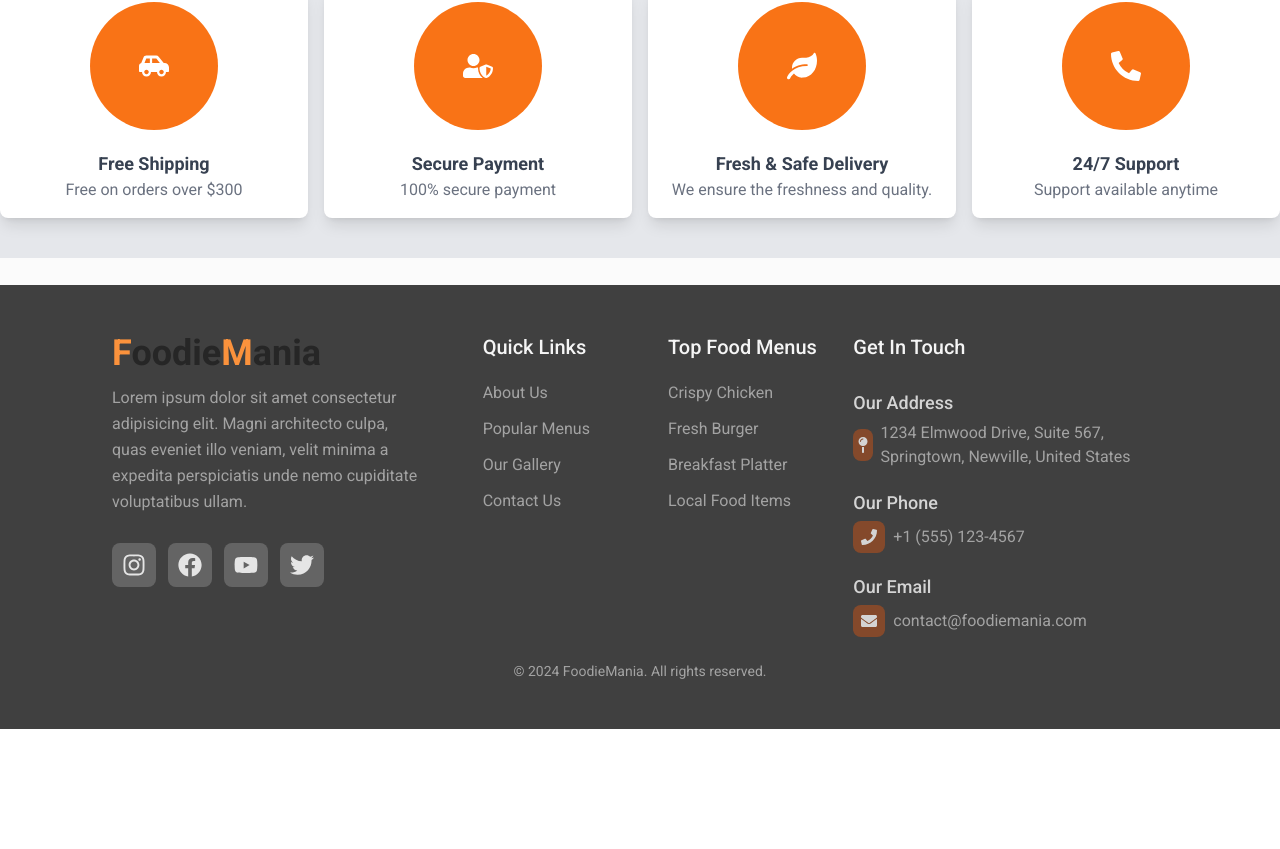
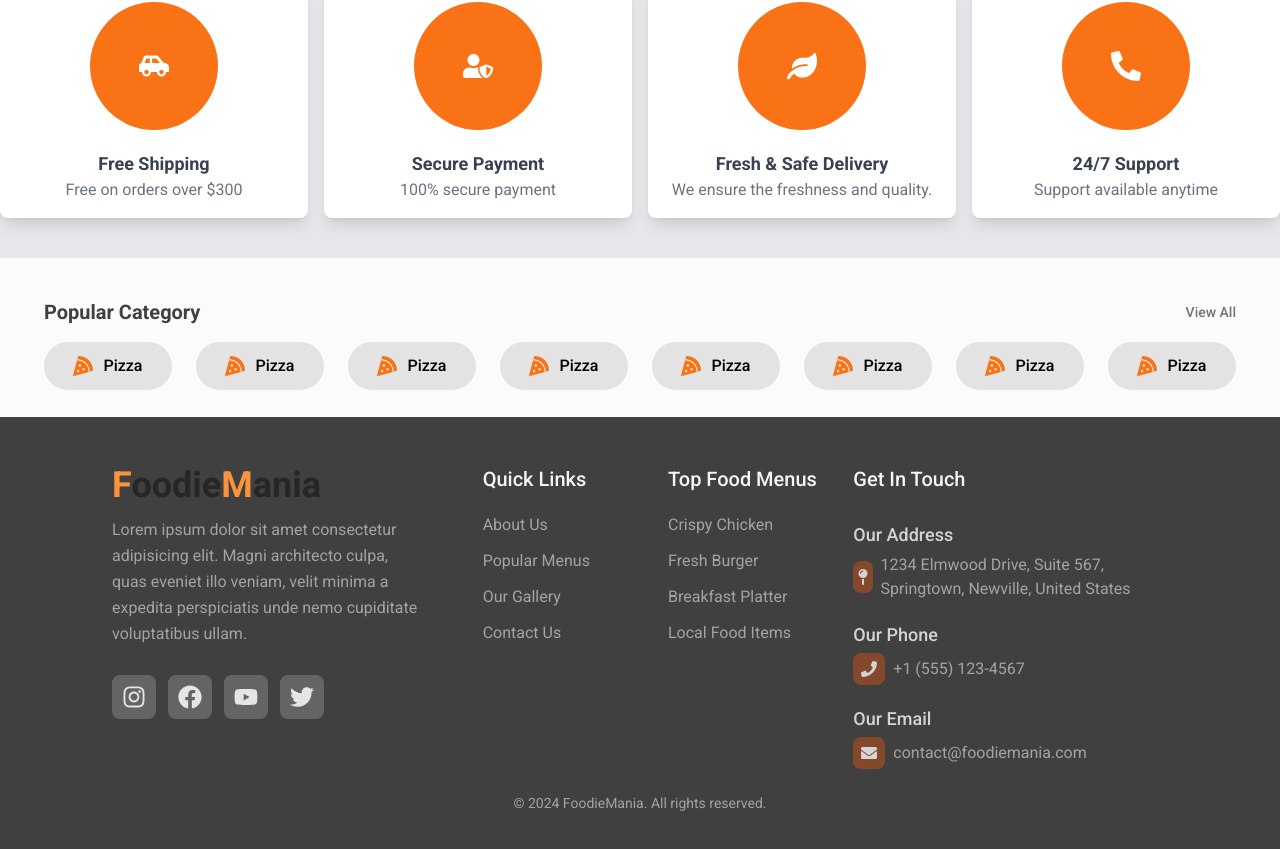
Before and after one commit to Akhileshpookkuttiyil/FoodApp, a React (Vite) app: page / in a window 1280 px wide. Shown: the part 894-1743 px from the top of the page. Before the commit the page ends 1623 px from the top, so only its background shows below. Built offline with nearby package versions, Linux system fonts and the light colour scheme.

Commit message:
added category Component

```diff
--- a/src/Pages/Home/Category/Category.jsx
+++ b/src/Pages/Home/Category/Category.jsx
@@ -1,6 +1,98 @@
+import { FaPizzaSlice } from "react-icons/fa6";
+import { Link } from "react-router-dom";
 
 const Category = () => {
-  return <div>Category</div>;
+  return (
+    <div className="w-full lg:px-11 md:px-10 sm:px-2 px-6 y-6 space-y-4">
+      {/* Top Section */}
+      <div className="w-full flex items-center justify-between">
+        <h5 className="text-xl text-neutral-700 font-semibold">
+          Popular Category
+        </h5>
+        <Link
+          to={"/"}
+          className="text-sm text-neutral-500 font-medium hover:text-orange-500 ease-in-out duration-300"
+        >
+          View All
+        </Link>
+      </div>
+      {/*  */}
+      <div className="grid md:grid-cols-8 sm:grid-cols-4 grid-cols-3 md:gap-x-6 md:gap-y-6 sm:gap-x-4 sm:gap-y-4 gap-x-3 gap-y-3.5 items-center">
+        <Link
+          to={"/"}
+          className="w-full bg-neutral-300/60 flex items-center justify-center gap-x-2.5 px-3.5 py-3 rounded-full hover:bg-neutral-400/50 focus:bg-zinc-400/50 ease-in-out duration-300"
+        >
+          <FaPizzaSlice className="w-5 h-5 text-orange-500" />
+          <h6 className="md:text-base text-sm text neutral-600 font-medium">
+            Pizza
+          </h6>
+        </Link>
+        <Link
+          to={"/"}
+          className="w-full bg-neutral-300/60 flex items-center justify-center gap-x-2.5 px-3.5 py-3 rounded-full hover:bg-neutral-400/50 focus:bg-zinc-400/50 ease-in-out duration-300"
+        >
+          <FaPizzaSlice className="w-5 h-5 text-orange-500" />
+          <h6 className="md:text-base text-sm text neutral-600 font-medium">
+            Pizza
+          </h6>
+        </Link>
+        <Link
+          to={"/"}
+          className="w-full bg-neutral-300/60 flex items-center justify-center gap-x-2.5 px-3.5 py-3 rounded-full hover:bg-neutral-400/50 focus:bg-zinc-400/50 ease-in-out duration-300"
+        >
+          <FaPizzaSlice className="w-5 h-5 text-orange-500" />
+          <h6 className="md:text-base text-sm text neutral-600 font-medium">
+            Pizza
+          </h6>
+        </Link>
+        <Link
+          to={"/"}
+          className="w-full bg-neutral-300/60 flex items-center justify-center gap-x-2.5 px-3.5 py-3 rounded-full hover:bg-neutral-400/50 focus:bg-zinc-400/50 ease-in-out duration-300"
+        >
+          <FaPizzaSlice className="w-5 h-5 text-orange-500" />
+          <h6 className="md:text-base text-sm text neutral-600 font-medium">
+            Pizza
+          </h6>
+        </Link>
+        <Link
+          to={"/"}
+          className="w-full bg-neutral-300/60 flex items-center justify-center gap-x-2.5 px-3.5 py-3 rounded-full hover:bg-neutral-400/50 focus:bg-zinc-400/50 ease-in-out duration-300"
+        >
+          <FaPizzaSlice className="w-5 h-5 text-orange-500" />
+          <h6 className="md:text-base text-sm text neutral-600 font-medium">
+            Pizza
+          </h6>
+        </Link>
+        <Link
+          to={"/"}
+          className="w-full bg-neutral-300/60 flex items-center justify-center gap-x-2.5 px-3.5 py-3 rounded-full hover:bg-neutral-400/50 focus:bg-zinc-400/50 ease-in-out duration-300"
+        >
+          <FaPizzaSlice className="w-5 h-5 text-orange-500" />
+          <h6 className="md:text-base text-sm text neutral-600 font-medium">
+            Pizza
+          </h6>
+        </Link>
+        <Link
+          to={"/"}
+          className="w-full bg-neutral-300/60 flex items-center justify-center gap-x-2.5 px-3.5 py-3 rounded-full hover:bg-neutral-400/50 focus:bg-zinc-400/50 ease-in-out duration-300"
+        >
+          <FaPizzaSlice className="w-5 h-5 text-orange-500" />
+          <h6 className="md:text-base text-sm text neutral-600 font-medium">
+            Pizza
+          </h6>
+        </Link>
+        <Link
+          to={"/"}
+          className="w-full bg-neutral-300/60 flex items-center justify-center gap-x-2.5 px-3.5 py-3 rounded-full hover:bg-neutral-400/50 focus:bg-zinc-400/50 ease-in-out duration-300"
+        >
+          <FaPizzaSlice className="w-5 h-5 text-orange-500" />
+          <h6 className="md:text-base text-sm text neutral-600 font-medium">
+            Pizza
+          </h6>
+        </Link>
+      </div>
+    </div>
+  );
 };
 
 export default Category;
--- a/src/Pages/Home/Home.jsx
+++ b/src/Pages/Home/Home.jsx
@@ -1,11 +1,17 @@
 import Banner from "./Banner/Banner";
+import Category from "./Category/Category";
 import Hero from "./Hero/Hero";
+// import Menu from "./Menu/Menu";
+// import Offer from "./Offer/Offer";
 
 const Home = () => {
   return (
     <div className="space-y-10">
       <Hero />
       <Banner />
+      <Category />
+      {/* <Offer />
+      <Menu/> */}
     </div>
   );
 };
--- a/src/index.css
+++ b/src/index.css
@@ -12,6 +12,12 @@
   font-family: "Roboto", sans-serif;
 }
 
+.offer_bg{
+  background: url("./assets/img/offer.png") no-repeat;
+  background-position: center bottom;
+  background-size: cover;
+}
+
 ::-webkit-scrollbar {
   display: none;
 }
```
Also changed, not shown: src/Pages/Home/Menu/Menu.jsx (added), src/Pages/Home/Offer/Offer.jsx (added).
